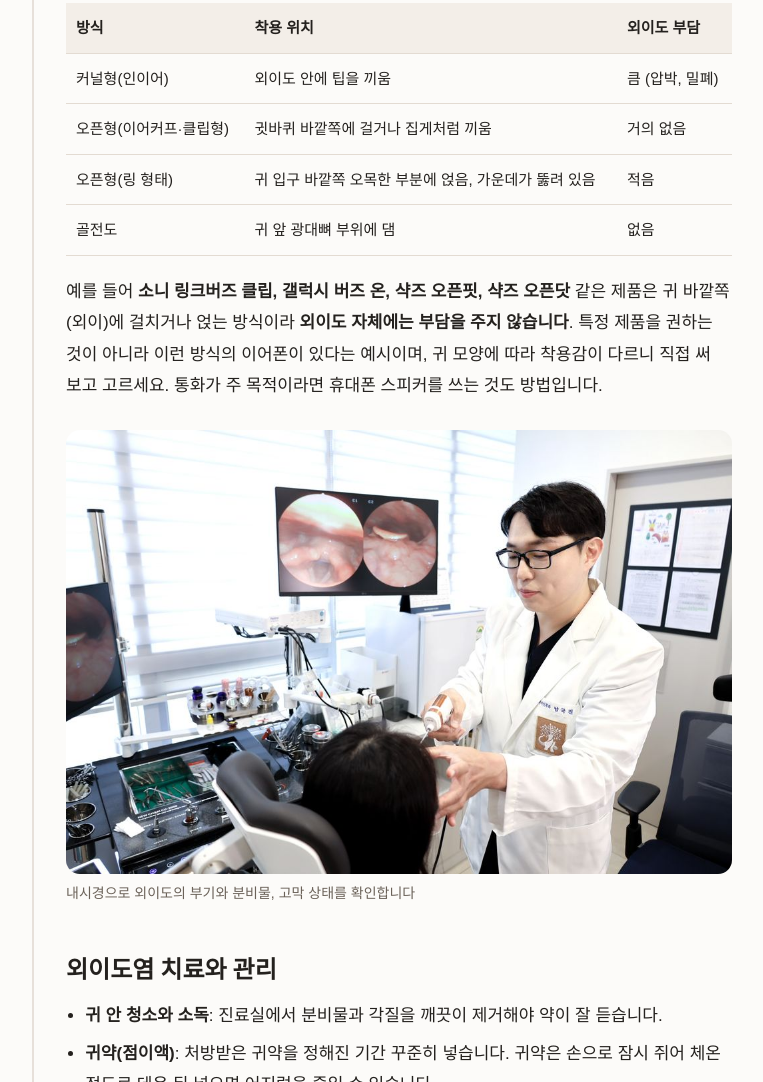
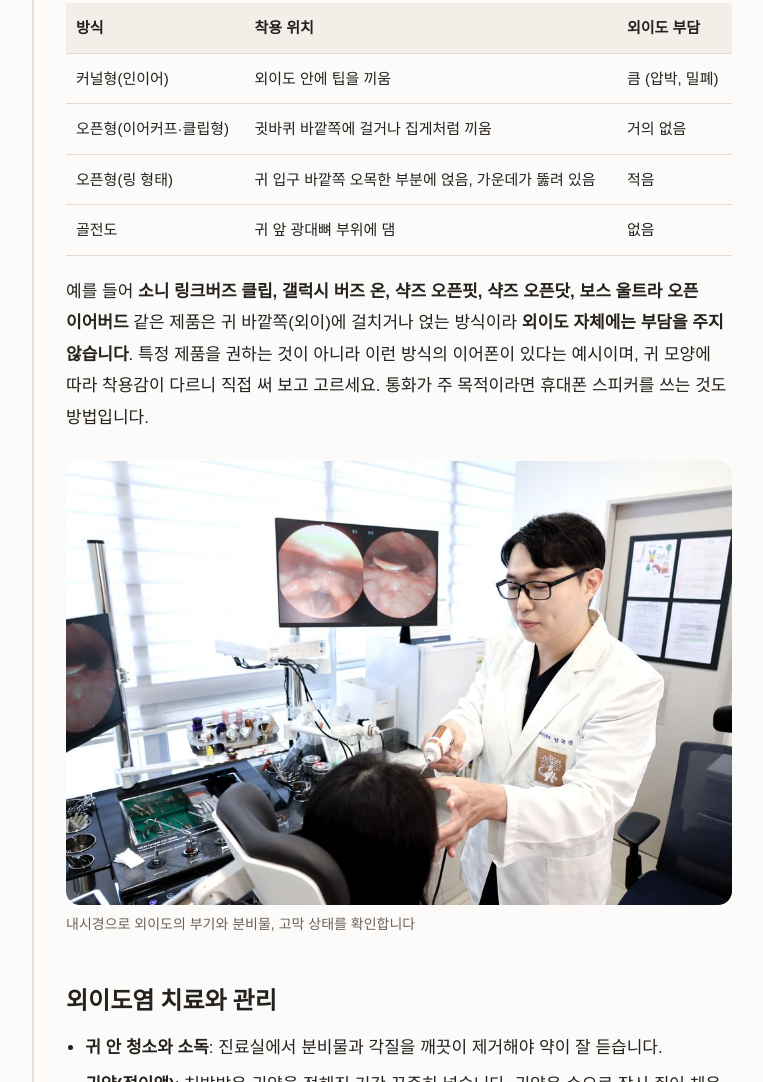
Before and after one commit to megakukjin-big/bigtree-ent, a plain HTML site: page column/otitis-externa-earphones.html in a window 1280 px wide. Shown: the part 1822-2904 px from the top of the page, without its empty margins (248-1011 px from the left). Drawn offline with Linux system fonts and the light colour scheme; a script that the page names is missing; a web font is replaced by a local one.

Commit message:
외이도염 칼럼: 보스 울트라 오픈 이어버드 예시 추가
Co-Authored-By: Claude Opus 5.5 <noreply@anthropic.com>
Claude-Session: https://claude.ai/code/session_01PzdyX9zzEyR3HSdsSTXJRY

```diff
--- a/column/otitis-externa-earphones.html
+++ b/column/otitis-externa-earphones.html
@@ -123,7 +123,7 @@
         </tbody>
       </table>
     </div>
-    <p>예를 들어 <strong>소니 링크버즈 클립, 갤럭시 버즈 온, 샥즈 오픈핏, 샥즈 오픈닷</strong> 같은 제품은 귀 바깥쪽(외이)에 걸치거나 얹는 방식이라 <strong>외이도 자체에는 부담을 주지 않습니다</strong>. 특정 제품을 권하는 것이 아니라 이런 방식의 이어폰이 있다는 예시이며, 귀 모양에 따라 착용감이 다르니 직접 써 보고 고르세요. 통화가 주 목적이라면 휴대폰 스피커를 쓰는 것도 방법입니다.</p>
+    <p>예를 들어 <strong>소니 링크버즈 클립, 갤럭시 버즈 온, 샥즈 오픈핏, 샥즈 오픈닷, 보스 울트라 오픈 이어버드</strong> 같은 제품은 귀 바깥쪽(외이)에 걸치거나 얹는 방식이라 <strong>외이도 자체에는 부담을 주지 않습니다</strong>. 특정 제품을 권하는 것이 아니라 이런 방식의 이어폰이 있다는 예시이며, 귀 모양에 따라 착용감이 다르니 직접 써 보고 고르세요. 통화가 주 목적이라면 휴대폰 스피커를 쓰는 것도 방법입니다.</p>
 
     <figure><img src="/assets/act-endoscope.jpg" alt="내시경으로 귀 안을 진찰하는 모습" loading="lazy"><figcaption>내시경으로 외이도의 부기와 분비물, 고막 상태를 확인합니다</figcaption></figure>
 
```
